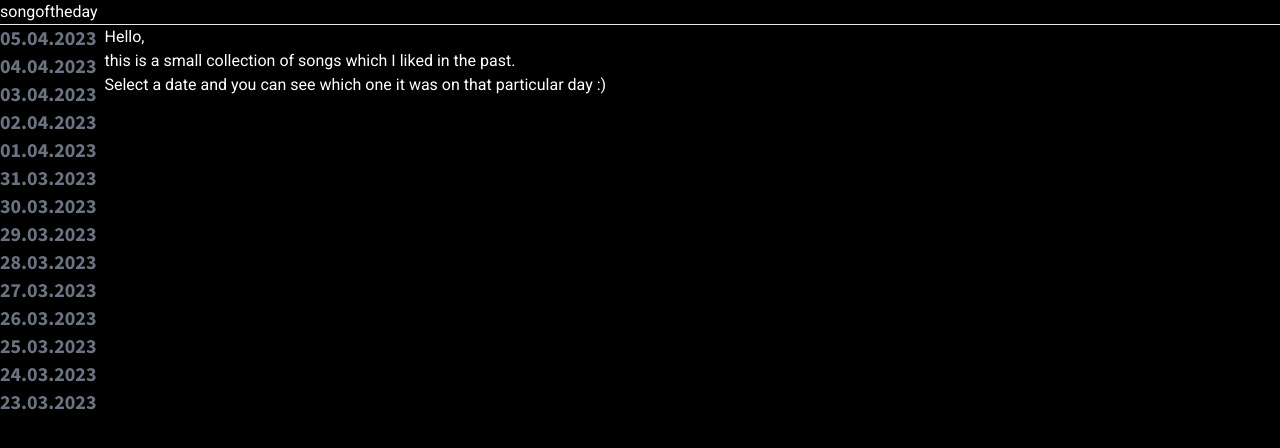
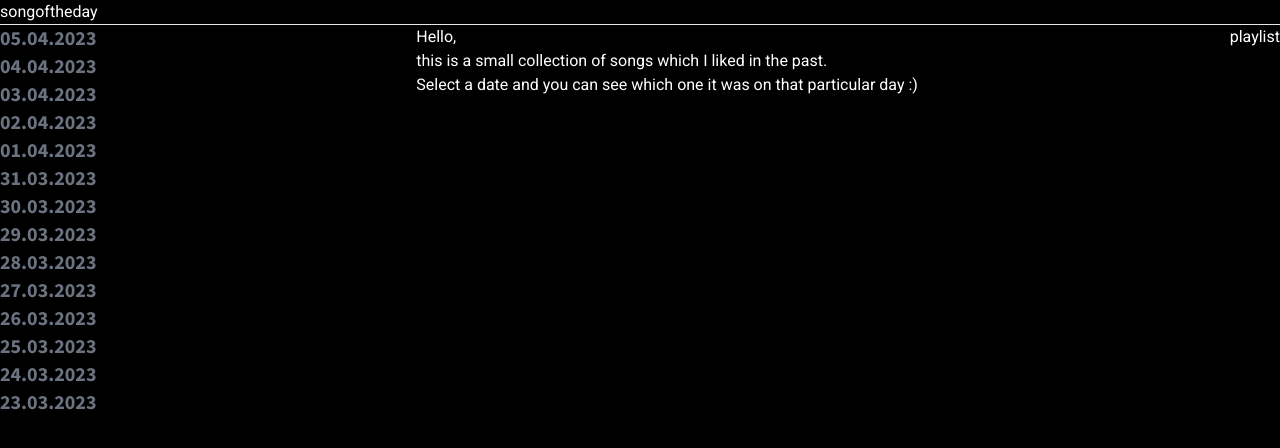
Before and after one commit to olvr-me/songoftheday, a Next.js app: page / in a window 1280 px wide. Shown: the top 448 px of the page. Built offline with nearby package versions, Linux system fonts and the light colour scheme.

Commit message:
Added link to playlist and improved styling

```diff
--- a/app/layout.tsx
+++ b/app/layout.tsx
@@ -2,6 +2,7 @@ import DateSelectionBar from '@/components/DateSelectorBar'
 import './globals.css'
 import { roboto } from '@/lib/fonts'
 import Header from '@/components/Header'
+import Link from 'next/link'
 
 export const metadata = {
   title: 'songoftheday',
@@ -17,9 +18,10 @@ export default function RootLayout({
     <html lang="en" className={roboto.className}>
       <body>
         <Header />
-        <div className='flex flex-row'>
+        <div className='flex flex-row justify-between'>
           <DateSelectionBar />
           {children}
+          <Link href='https://open.spotify.com/playlist/19VvREnkIgYtLATS9s9hFo?si=20ceb02ab6854365'>playlist</Link>
         </div>
       </body>
     </html>
```
